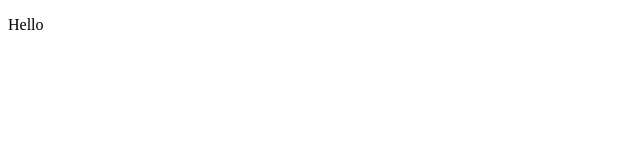
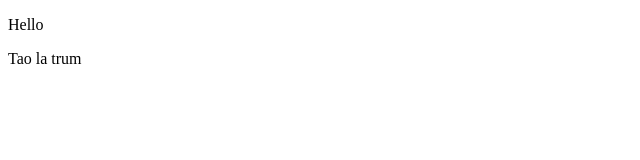
Before and after one commit to minhtuan251295/gitDEMO, a plain HTML site: page index.html in a window 1280 px wide. Shown: the full height of the page, 0-640 px from the left. Drawn offline with Linux system fonts and the light colour scheme.

Commit message:
them the p

```diff
--- a/index.html
+++ b/index.html
@@ -10,6 +10,7 @@
 
 <body>
   <p>Hello</p>
+<p>Tao la trum</p>
 </body>
 
 </html>
```
